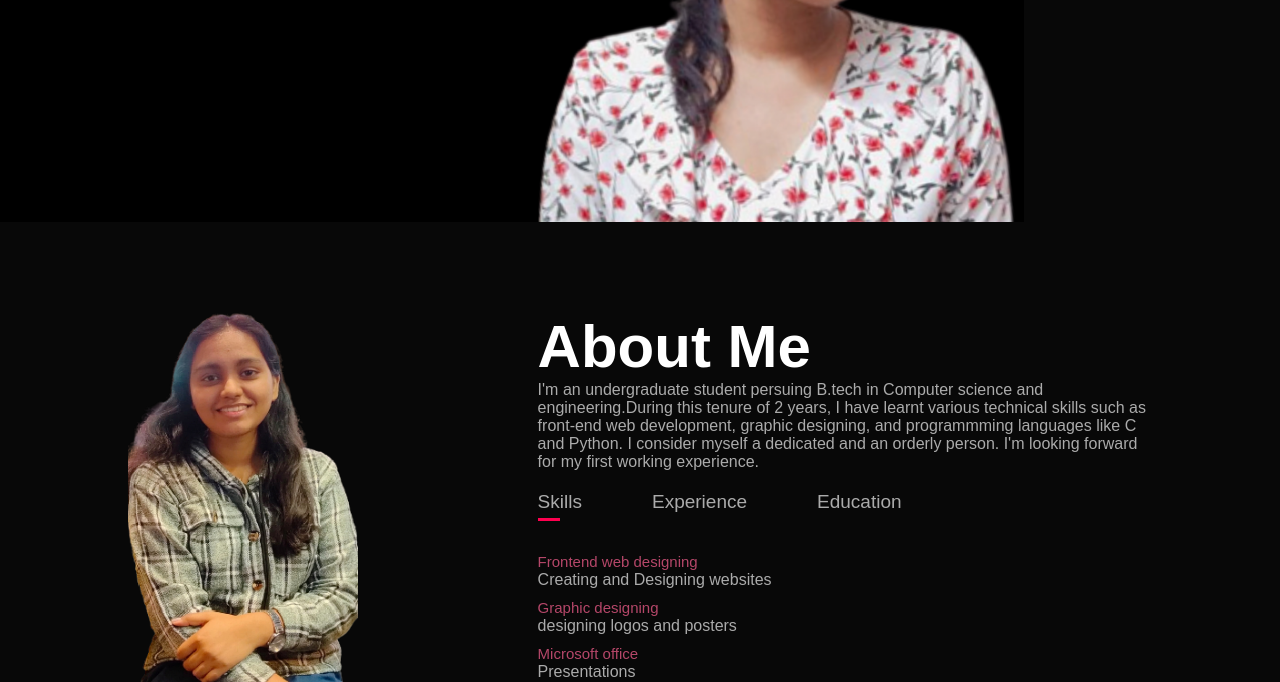
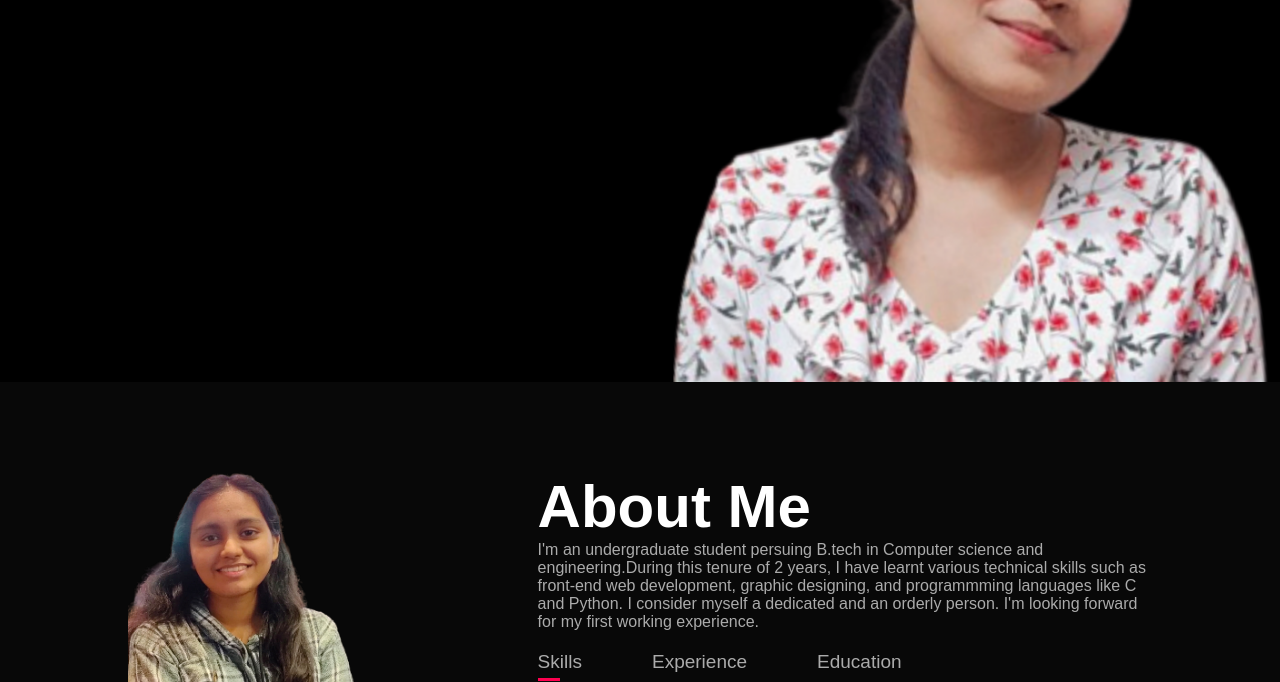
Before and after one commit to Vani-Chauhan/Portfolio-website, a plain HTML site: page index.html in a window 1280 px wide. Shown: the part 418-1100 px from the top of the page. Drawn offline with Linux system fonts and the light colour scheme.

Commit message:
Update style.css

```diff
--- a/style.css
+++ b/style.css
@@ -12,8 +12,8 @@ body{
     color: #fff;
 }
 #header{
-    width: 80%;
-    height: 80vh;
+    width: 100%;
+    height: 100vh;
     background-image: url("Resume.png");
     background-size: cover;
     background-position: right;
```
